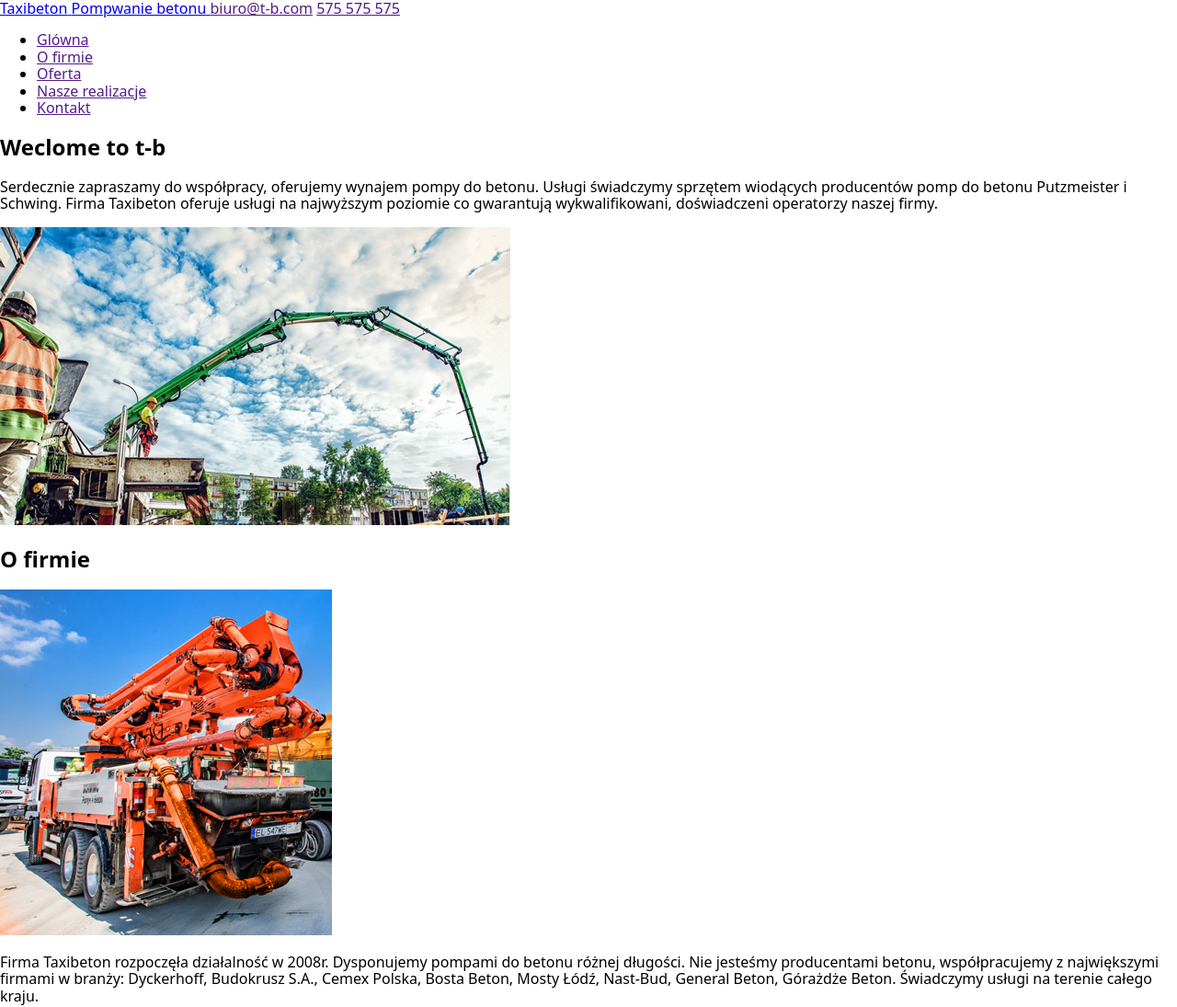
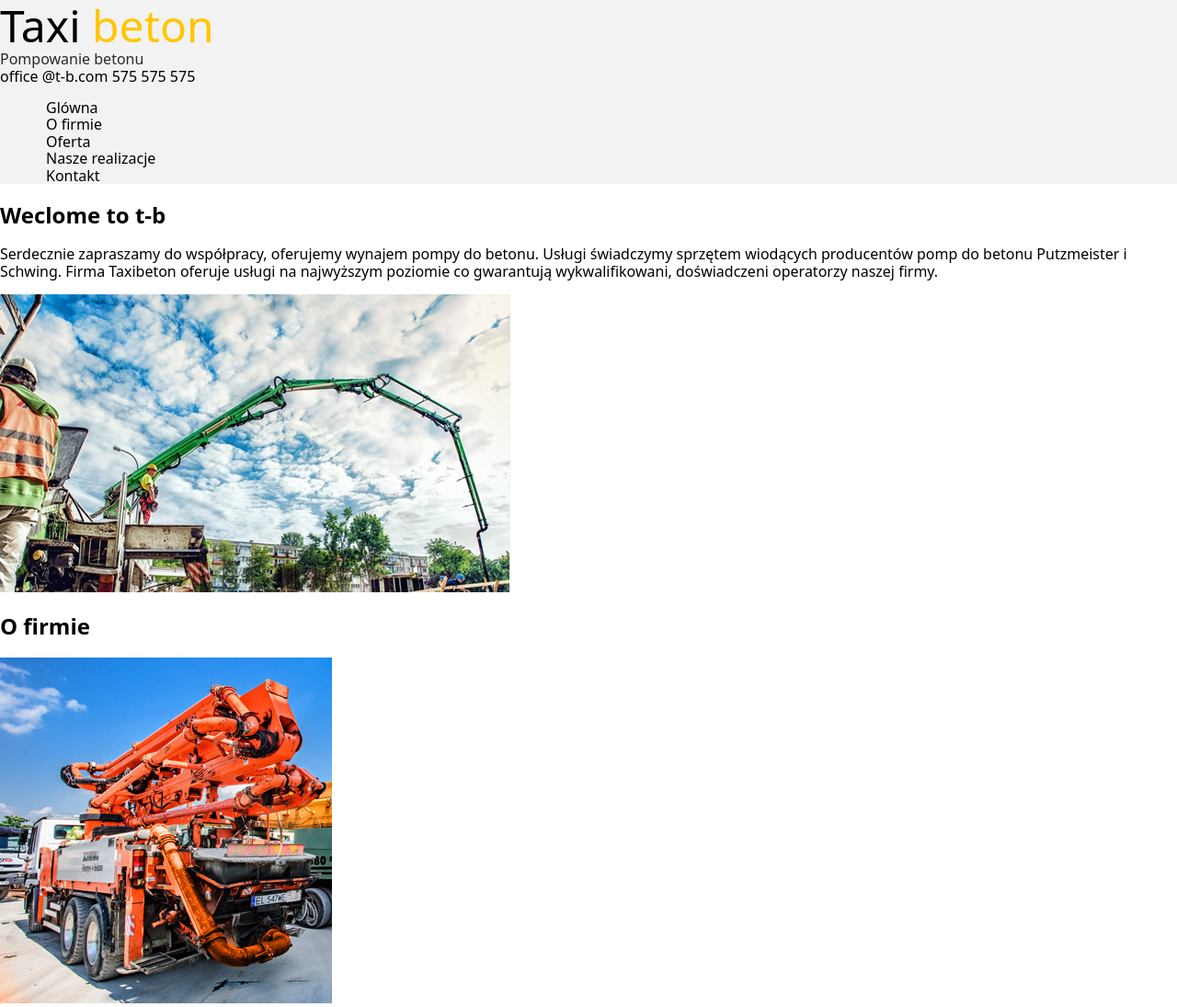
Before and after one commit to torkotiuk/t-b-markup, a website built with Parcel: page src/index.html in a window 1280 px wide. Shown: the top 1095 px of the page at 92% size. Built offline with nearby package versions, Linux system fonts and the light colour scheme.

Commit message:
add colors & sass structure

```diff
--- a/src/partials/contact.html
+++ b/src/partials/contact.html
@@ -1,4 +1,4 @@
-<section>
+<section class="section contact">
   <h2>Kontakt</h2>
   <address>
     ul. 3-go maja 64/66
@@ -22,5 +22,5 @@
   <textarea name="" id="" cols="30" rows="10"></textarea>
   <br />
   <checkbox>I am not a robot</checkbox>
-  <button>Wyslij</button>
+  <button class="btn">Wyslij</button>
 </section>
--- a/src/partials/header.html
+++ b/src/partials/header.html
@@ -1,19 +1,24 @@
 <header>
-  <a href="/">
-    <span>Taxibeton</span>
-    <span>Pompwanie betonu</span>
+  <a href="/" class="logo link">
+    <div class="logo-first-phrase">
+      <span class="logo-first-phrase__first-word">Taxi</span>
+      <span class="logo-first-phrase__second-word">beton</span>
+    </div>
+    <span class="logo-second-phrase">Pompowanie betonu</span>
   </a>
 
-  <a href="">biuro@t-b.com</a>
-  <a href="">575 575 575</a>
+  <div class="header-contacts">
+    <a href="" class="link header-contacts__email">office @t-b.com</a>
+    <a href="" class="link header-contacts__tel">575 575 575</a>
+  </div>
 
   <nav>
-    <ul>
-      <li><a href="">Glówna</a></li>
-      <li><a href="">O firmie</a></li>
-      <li><a href="">Oferta</a></li>
-      <li><a href="">Nasze realizacje</a></li>
-      <li><a href="">Kontakt</a></li>
+    <ul class="nav-list">
+      <li><a href="" class="link">Glówna</a></li>
+      <li><a href="" class="link">O firmie</a></li>
+      <li><a href="" class="link">Oferta</a></li>
+      <li><a href="" class="link">Nasze realizacje</a></li>
+      <li><a href="" class="link">Kontakt</a></li>
     </ul>
   </nav>
 </header>
--- /dev/null
+++ b/src/sass/base/_common.scss
@@ -0,0 +1,7 @@
+body {
+  color: var(--color-main);
+}
+
+.link {
+  text-decoration: none;
+}
--- /dev/null
+++ b/src/sass/components/_button.scss
@@ -0,0 +1,12 @@
+.btn {
+  padding: 10px 60px;
+  border-radius: 4px;
+  border-color: var(--color-accent);
+  color: var(--color-secondary);
+  background-color: transparent;
+}
+
+.btn:hover {
+  background-color: var(--color-accent);
+  color: var(--color-main);
+}
--- /dev/null
+++ b/src/sass/components/_logo.scss
@@ -0,0 +1,17 @@
+// first phrase - TAXIBETON
+.logo-first-phrase {
+  font-size: 48px;
+}
+
+.logo-first-phrase__first-word {
+  color: var(--color-main);
+}
+
+.logo-first-phrase__second-word {
+  color: var(--color-accent);
+}
+
+// second phrase - POMPOWANIE BETONU
+.logo-second-phrase {
+  color: #2a2a2a;
+}
--- /dev/null
+++ b/src/sass/layout/_contact.scss
@@ -0,0 +1,4 @@
+.contact {
+  background-color: rgba(0, 0, 0, 0.8);
+  color: var(--color-secondary);
+}
--- /dev/null
+++ b/src/sass/layout/_header.scss
@@ -0,0 +1,30 @@
+header {
+  background-color: var(--header-bg);
+}
+
+.nav-list .link {
+  color: var(--color-main);
+  padding: 5px 10px;
+}
+
+.nav-list .link:hover {
+  color: var(--color-secondary);
+  background-color: var(--button-main-color);
+}
+
+.nav-list {
+  list-style: none;
+}
+
+// email & phone
+.header-contacts__email,
+.header-contacts__tel {
+  color: inherit;
+}
+
+.header-contacts__email:hover,
+.header-contacts__email:focus,
+.header-contacts__tel:hover,
+.header-contacts__tel:focus {
+  color: var(--color-accent);
+}
--- a/src/sass/main.scss
+++ b/src/sass/main.scss
@@ -1,7 +1,13 @@
-/*
- * Главный файл стилей.
- * Все паршалы подключаются сюда.
- */
+// variables
+@import './utils/variables';
 
-// Стили для файла с примером HTML-фрагмента
-@import './example';
+// components
+@import './components/logo';
+@import './components/button';
+
+// common
+@import './base/common';
+
+// layout
+@import './layout/header';
+@import './layout/contact';
--- /dev/null
+++ b/src/sass/utils/_variables.scss
@@ -0,0 +1,13 @@
+// black  --color-main: #000000
+// white  --color-secondary: #ffffff
+// orange --color-accent: #FFC600
+
+:root {
+  --color-main: #000000;
+  --color-secondary: #ffffff;
+  --color-accent: #ffc600;
+
+  --button-main-color: #222222;
+
+  --header-bg: #f2f2f2;
+}
```
Also changed, not shown: README.md.
